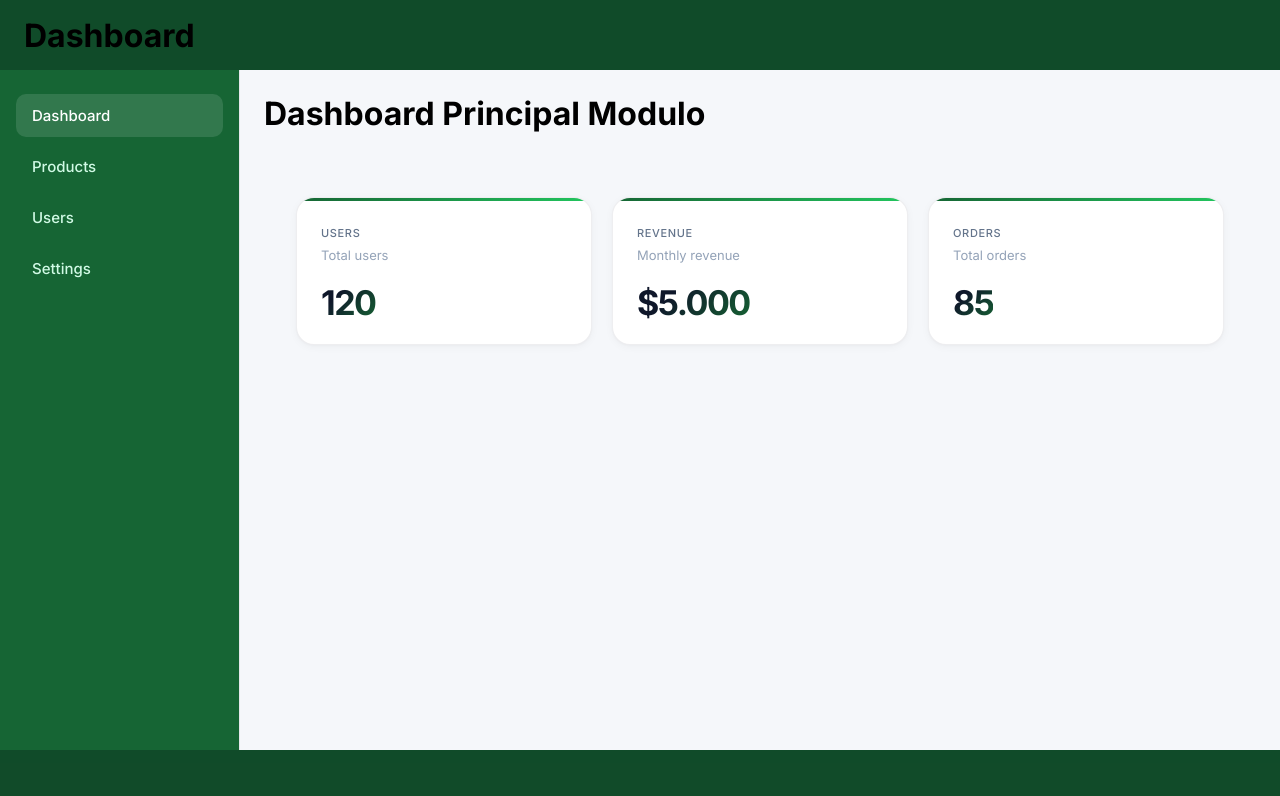
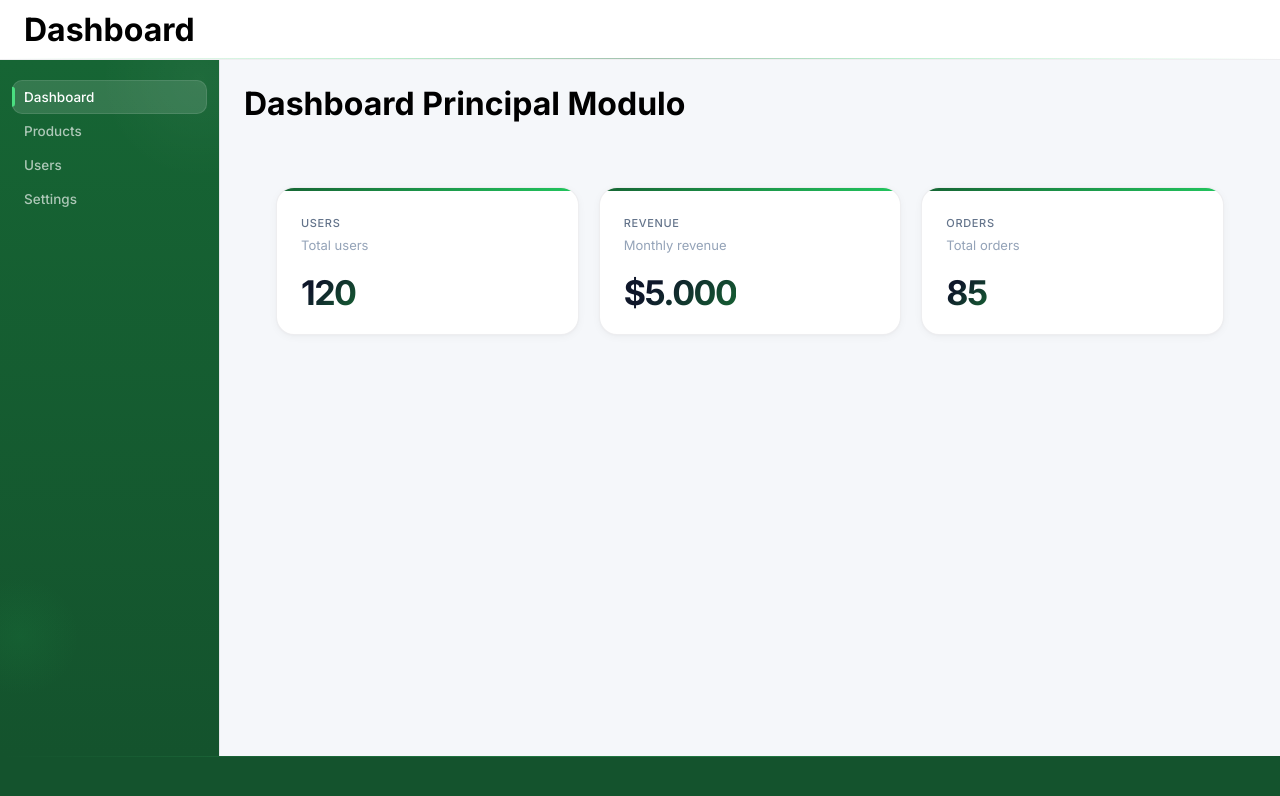
Before and after one commit to augustovcs/typestruct_arch, a React (Vite) app: page /dashboard in a window 1280 px wide. Shown: the top 796 px of the page. Built offline with nearby package versions, Linux system fonts and the light colour scheme.

Commit message:
added new feat

```diff
--- a/src/shared/layouts/MainLayout/SideBar/style.css
+++ b/src/shared/layouts/MainLayout/SideBar/style.css
@@ -1,43 +1,109 @@
 .sidebar {
-  width: 240px;
-
-  background-color: #166534;
-
-  color: white;
-
-  padding: 24px 16px;
+  width: 220px;
+  background: linear-gradient(180deg, #166534 0%, #14532d 100%);
+  padding: 20px 12px;
+  display: flex;
+  flex-direction: column;
+  gap: 4px;
+  position: relative;
+  overflow: hidden;
 }
 
-.sidebar-nav {
-  display: flex;
-  flex-direction: column;
+/* Brilhos de fundo decorativos */
+.sidebar::before {
+  content: "";
+  position: absolute;
+  top: -80px; right: -80px;
+  width: 200px; height: 200px;
+  background: radial-gradient(circle, rgba(255,255,255,0.04) 0%, transparent 70%);
+  border-radius: 50%;
+  pointer-events: none;
+}
 
-  gap: 8px;
+.sidebar::after {
+  content: "";
+  position: absolute;
+  bottom: 60px; left: -40px;
+  width: 120px; height: 120px;
+  background: radial-gradient(circle, rgba(34,197,94,0.08) 0%, transparent 70%);
+  border-radius: 50%;
+  pointer-events: none;
+}
+
+.sidebar-section-label {
+  font-size: 10px;
+  font-weight: 600;
+  letter-spacing: 0.08em;
+  text-transform: uppercase;
+  color: rgba(255, 255, 255, 0.35);
+  padding: 16px 12px 6px;
 }
 
 .sidebar-link {
   text-decoration: none;
-
-  color: #d1fae5;
-
-  padding: 12px 16px;
-
+  color: rgba(255, 255, 255, 0.65);
+  padding: 9px 12px;
   border-radius: 10px;
-
-  font-size: 15px;
+  font-size: 13.5px;
   font-weight: 500;
-
-  transition: 0.2s ease;
+  display: flex;
+  align-items: center;
+  gap: 10px;
+  position: relative;
+  transition: background 0.2s, color 0.2s, transform 0.15s;
 }
 
 .sidebar-link:hover {
-  background-color: rgba(255, 255, 255, 0.08);
-
-  color: white;
+  background: rgba(255, 255, 255, 0.08);
+  color: rgba(255, 255, 255, 0.9);
+  transform: translateX(2px);
 }
 
 .sidebar-link.active {
-  background-color: rgba(255, 255, 255, 0.12);
+  background: rgba(255, 255, 255, 0.13);
+  color: white;
+  box-shadow: inset 0 0 0 1px rgba(255, 255, 255, 0.1);
+}
 
-  color: white;
+/* Indicador lateral do item ativo */
+.sidebar-link.active::before {
+  content: "";
+  position: absolute;
+  left: 0; top: 50%;
+  transform: translateY(-50%);
+  width: 3px; height: 60%;
+  background: #4ade80;
+  border-radius: 0 3px 3px 0;
 }
+
+/* Badge tipo "Novo" */
+.sidebar-badge {
+  margin-left: auto;
+  font-size: 11px; font-weight: 600;
+  background: rgba(74, 222, 128, 0.18);
+  color: #86efac;
+  padding: 2px 7px;
+  border-radius: 100px;
+  border: 1px solid rgba(74, 222, 128, 0.2);
+}
+
+.sidebar-divider {
+  height: 1px;
+  background: rgba(255, 255, 255, 0.07);
+  margin: 8px 4px;
+}
+
+/* ─── Card do usuário no rodapé da sidebar ─── */
+.sidebar-footer { margin-top: auto; padding-top: 12px; }
+
+.sidebar-user {
+  display: flex; align-items: center; gap: 10px;
+  padding: 10px 12px;
+  border-radius: 12px;
+  background: rgba(255, 255, 255, 0.06);
+  border: 1px solid rgba(255, 255, 255, 0.08);
+  cursor: pointer;
+  transition: background 0.2s;
+}
+
+.sidebar-user:hover { background: rgba(255, 255, 255, 0.10); }
--- a/src/shared/layouts/MainLayout/TopBar/style.css
+++ b/src/shared/layouts/MainLayout/TopBar/style.css
@@ -1,25 +1,97 @@
-.layout {
+.topbar {
+  height: 60px;
+  background: #ffffff;
+  border-bottom: 1px solid rgba(15, 23, 42, 0.07);
   display: flex;
-  flex-direction: column;
-
-  min-height: 100vh;
+  align-items: center;
+  justify-content: space-between;
+  padding: 0 24px;
+  position: relative;
+  z-index: 100;
 }
 
-.main {
-  display: flex;
-  flex: 1;
+/* Linha gradiente decorativa na borda inferior */
+.topbar::after {
+  content: "";
+  position: absolute;
+  bottom: 0; left: 0; right: 0;
+  height: 1px;
+  background: linear-gradient(
+    90deg,
+    transparent,
+    rgba(34, 197, 94, 0.3) 30%,
+    rgba(22, 101, 52, 0.4) 50%,
+    rgba(34, 197, 94, 0.3) 70%,
+    transparent
+  );
 }
 
-.content {
-  flex: 1;
-
-  padding: 32px;
-
-  background-color: #f5f7fa;
+/* ─── Logo ─── */
+.topbar-logo {
+  width: 32px; height: 32px;
+  background: linear-gradient(135deg, #166534, #22c55e);
+  border-radius: 10px;
+  display: flex; align-items: center; justify-content: center;
 }
 
-.footer {
-  height: 50px;
+/* ─── Busca ─── */
+.topbar-search {
+  display: flex; align-items: center; gap: 8px;
+  background: #f8fafc;
+  border: 1px solid rgba(15, 23, 42, 0.08);
+  border-radius: 10px;
+  padding: 7px 14px;
+  cursor: text;
+  transition: border-color 0.2s, box-shadow 0.2s;
+}
 
-  background-color: #14532d;
+.topbar-search:hover,
+.topbar-search:focus-within {
+  border-color: rgba(34, 197, 94, 0.25);
+  box-shadow: 0 0 0 3px rgba(34, 197, 94, 0.06);
 }
+
+/* ─── Botão de ícone ─── */
+.topbar-icon-btn {
+  width: 36px; height: 36px;
+  border-radius: 10px;
+  border: 1px solid rgba(15, 23, 42, 0.08);
+  background: transparent;
+  display: flex; align-items: center; justify-content: center;
+  cursor: pointer;
+  transition: background 0.2s, border-color 0.2s, transform 0.15s;
+  position: relative;
+}
+
+.topbar-icon-btn:hover {
+  background: #f1f5f9;
+  border-color: rgba(15, 23, 42, 0.12);
+  transform: translateY(-1px);
+}
+
+/* Bolinha de notificação */
+.notif-dot {
+  position: absolute;
+  top: 7px; right: 7px;
+  width: 7px; height: 7px;
+  background: #22c55e;
+  border-radius: 50%;
+  border: 1.5px solid white;
+}
+
+/* ─── Avatar ─── */
+.topbar-avatar {
+  width: 36px; height: 36px;
+  border-radius: 10px;
+  background: linear-gradient(135deg, #166534, #22c55e);
+  display: flex; align-items: center; justify-content: center;
+  font-size: 13px; font-weight: 700; color: white;
+  border: 2px solid rgba(34, 197, 94, 0.25);
+  cursor: pointer;
+  transition: transform 0.2s, box-shadow 0.2s;
+}
+
+.topbar-avatar:hover {
+  transform: translateY(-1px);
+  box-shadow: 0 4px 12px rgba(22, 101, 52, 0.25);
+}
--- a/src/shared/layouts/MainLayout/style.css
+++ b/src/shared/layouts/MainLayout/style.css
@@ -17,10 +17,36 @@
 }
 
 .footer {
-  padding: 16px 24px;
-  width: 100%;
-  background-color: rgba(4, 65, 29, 0.945);
-  color: white;
+  height: 44px;
+  background: #14532d;
+  display: flex;
+  align-items: center;
+  justify-content: space-between;
+  padding: 0 24px;
+  position: relative;
+  overflow: hidden;
+}
+
+/* Linha superior sutil */
+.footer::before {
+  content: "";
+  position: absolute;
+  top: 0; left: 0; right: 0;
+  height: 1px;
+  background: linear-gradient(
+    90deg,
+    transparent,
+    rgba(74, 222, 128, 0.25) 40%,
+    rgba(74, 222, 128, 0.25) 60%,
+    transparent
+  );
+}
+
+.footer-dot {
+  width: 6px; height: 6px;
+  background: #4ade80;
+  border-radius: 50%;
+  box-shadow: 0 0 6px rgba(74, 222, 128, 0.6);
 }
 
 
```
